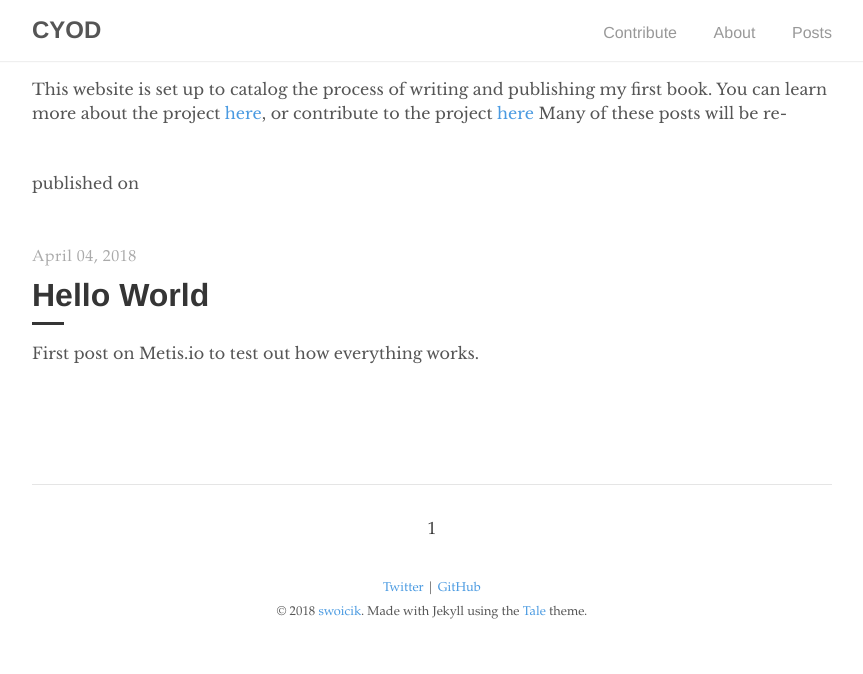
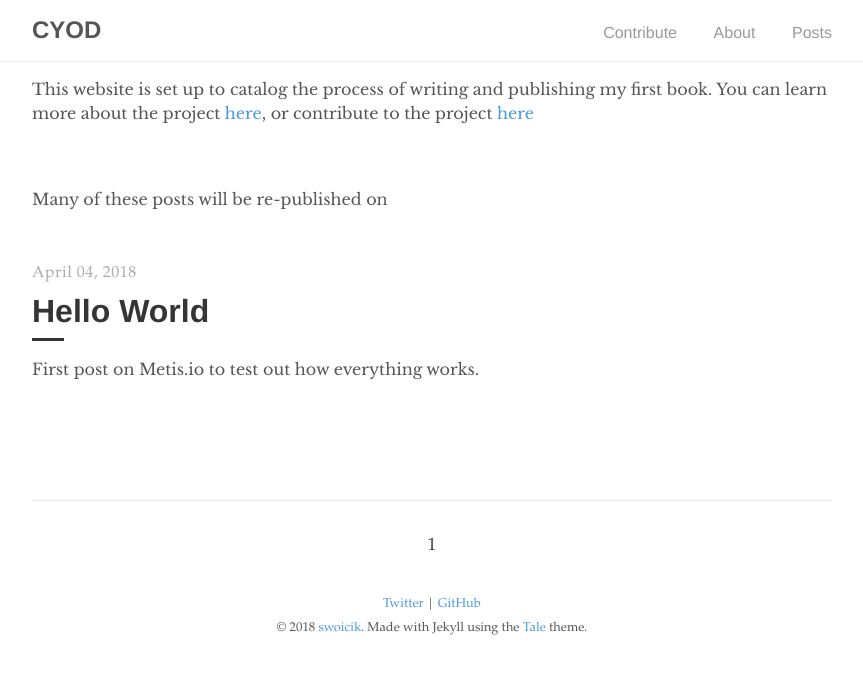
Before and after one commit to swoicik/book-cyod, a Jekyll site: the page built from index.html, in a window 1280 px wide. Shown: the top 674 px of the page, without its empty margins (208-1071 px from the left). Built offline with Jekyll 4.4.1, drawn with Linux system fonts in a browser that asks for light colours; the list of posts is cut into pages by our own code.

```diff
--- a/_layouts/home.html
+++ b/_layouts/home.html
@@ -1,9 +1,9 @@
 ---
 layout: default
 ---
-<p>This website is set up to catalog the process of writing and publishing my first book. You can learn more about the project <a href="/about">here</a>, or contribute to the project <a href="/contribute">here</a>
+<p>This website is set up to catalog the process of writing and publishing my first book. You can learn more about the project <a href="/about">here</a>, or contribute to the project <a href="/contribute">here</a></p>
 
-Many of these posts will be re-published on <a href="http://swoicik.com/>swoicik.com</a></p>
+<p>Many of these posts will be re-published on <a href="http://swoicik.com/>swoicik.com</a></p>
 <div class="catalogue">
   {% for post in paginator.posts %}
     <a href="{{ post.url | prepend: site.baseurl }}" class="catalogue-item">
```
